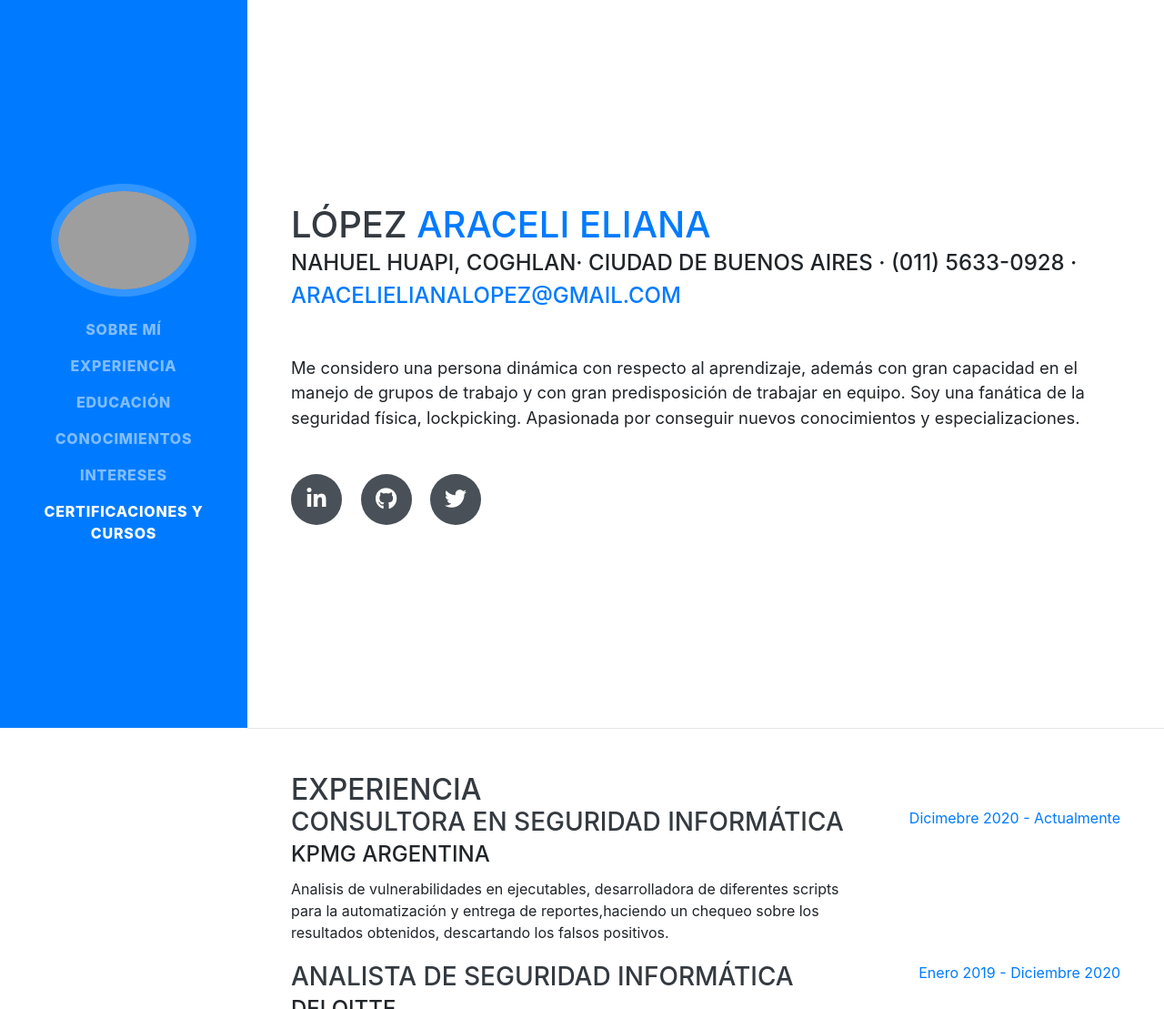
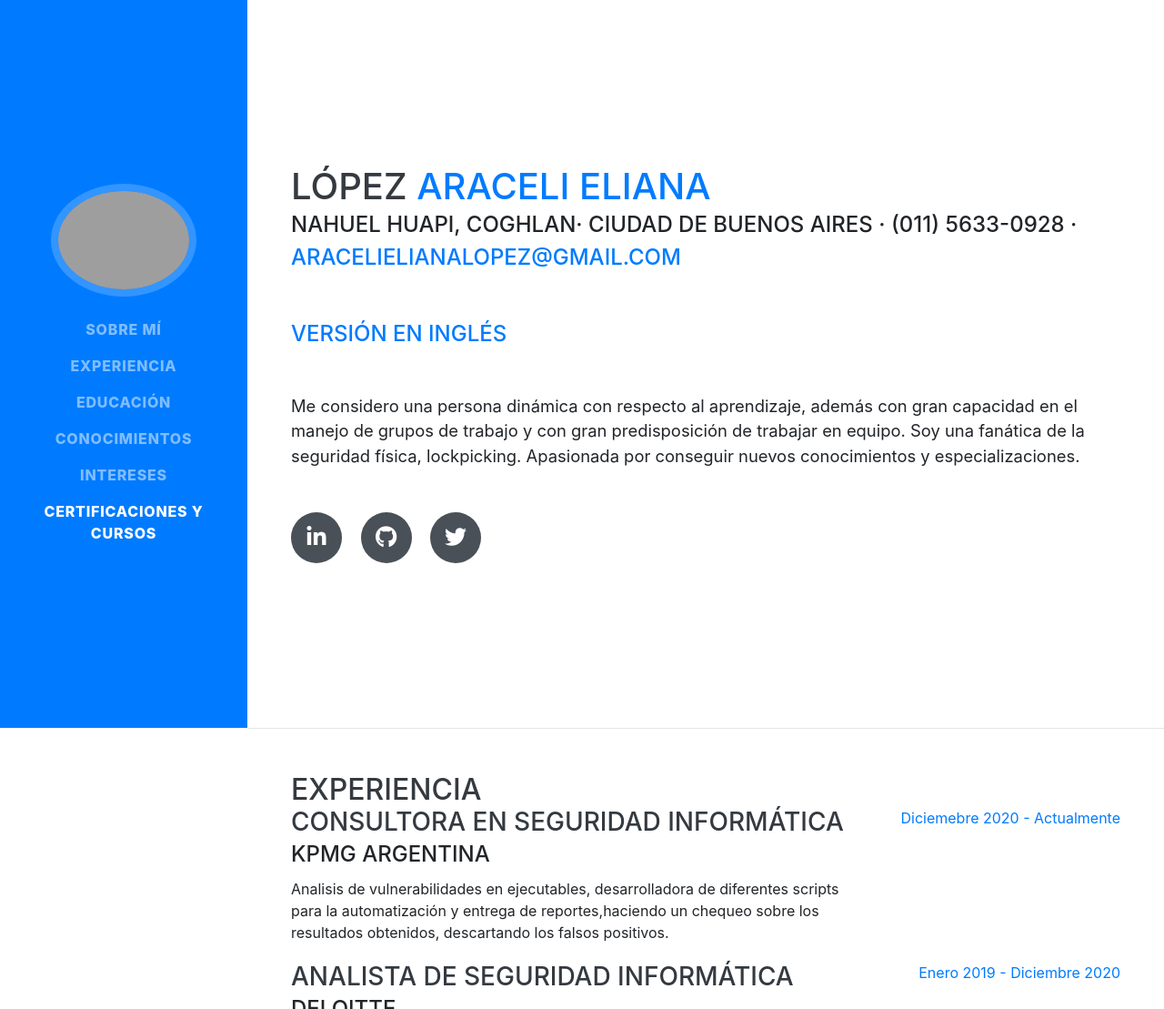
Before and after one commit to aracelilopez/CV, a website with bundled scripts: page index.html in a window 1280 px wide. Shown: the top 1109 px of the page at 91% size. Built offline with nearby package versions, Linux system fonts and the light colour scheme; grey boxes are pictures that could not be loaded; a web font is replaced by a local one.

Commit message:
another commit

```diff
--- a/index.html
+++ b/index.html
@@ -69,6 +69,9 @@
         <div class="subheading mb-5">Nahuel Huapi, Coghlan· Ciudad de Buenos Aires · (011) 5633-0928 ·
           <a href="mailto:aracelielianalopez@gmail.com">aracelielianalopez@gmail.com</a>
         </div>
+        <div class="subheading mb-5">
+          <a href="">Versión en inglés</a>
+        </div>
         <p class="lead mb-5">Me considero una persona dinámica con respecto al aprendizaje, además con gran capacidad en el manejo de grupos de trabajo y con gran predisposición de trabajar en equipo.
 Soy una fanática de la seguridad física, lockpicking.
 Apasionada por conseguir nuevos conocimientos y especializaciones.</p>
@@ -99,7 +102,7 @@ Apasionada por conseguir nuevos conocimientos y especializaciones.</p>
             <p>Analisis de vulnerabilidades en ejecutables, desarrolladora de diferentes scripts para la automatización y entrega de reportes,haciendo un chequeo sobre los resultados obtenidos, descartando los falsos positivos.</p>
           </div>
           <div class="resume-date text-md-right">
-            <span class="text-primary">Dicimebre 2020 - Actualmente</span>
+            <span class="text-primary">Diciemebre 2020 - Actualmente</span>
           </div>
         </div>
 
```
